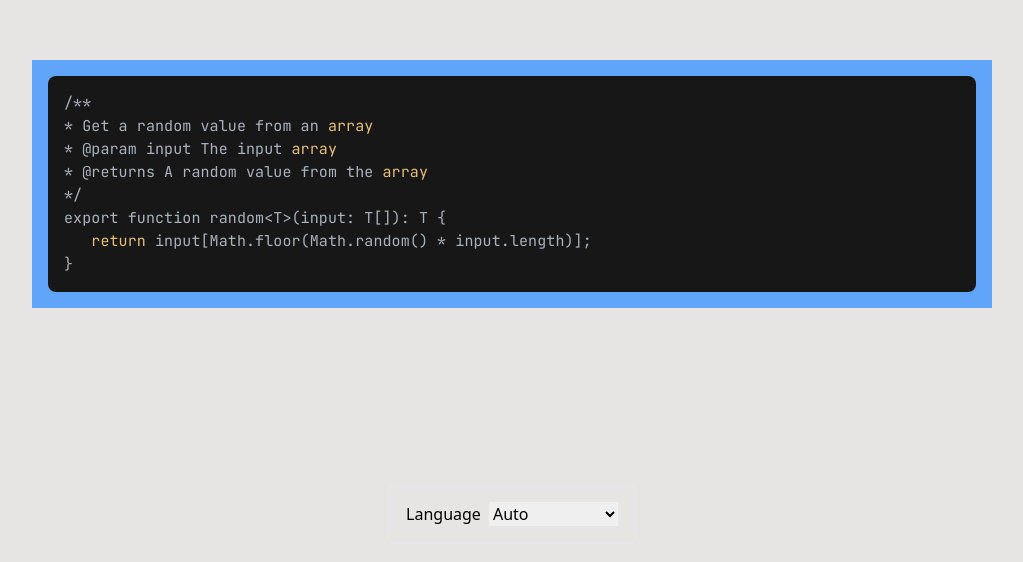
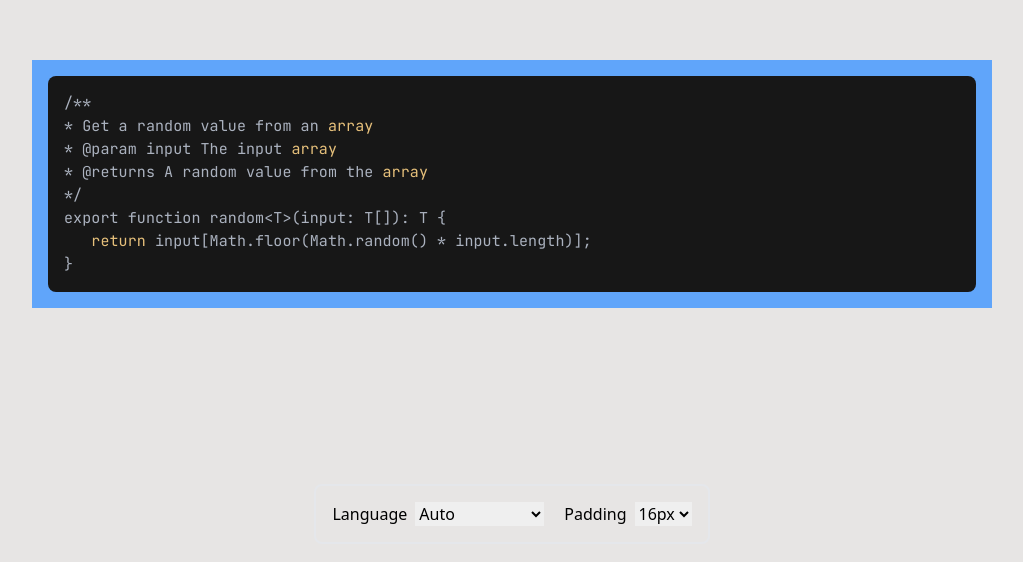
Before and after one commit to JanPlazovnik/codesnap, a React (Vite) app: page / in a window 1280 px wide. Shown: the part 216-778 px from the top of the page, without its empty margins (128-1151 px from the left). Built offline with nearby package versions, Linux system fonts and the light colour scheme.

Commit message:
feat: added padding selector

```diff
--- a/src/componets/Settings.tsx
+++ b/src/componets/Settings.tsx
@@ -1,11 +1,16 @@
 import hljs from 'highlight.js';
-import { useSettingsState, LanguageSetting } from '../store/zustand';
+import {
+	useSettingsState,
+	LanguageSetting,
+	paddingOptions,
+	PaddingSetting,
+} from '../store/zustand';
 
 export default function Settings() {
 	const settings = useSettingsState();
 
 	return (
-		<div className="flex flex-col gap-2 fixed bottom-10 p-4 border-2 rounded-lg border-solid">
+		<div className="flex flex-row gap-5 fixed bottom-10 p-4 border-2 rounded-lg border-solid">
 			<div className="flex gap-2">
 				<label htmlFor="language">Language</label>
 				<select
@@ -22,6 +27,23 @@ export default function Settings() {
 					))}
 				</select>
 			</div>
+
+			<div className="flex gap-2">
+				<label htmlFor="padding">Padding</label>
+				<select
+					id="padding"
+					value={settings.padding}
+					onChange={(e) =>
+						settings.setPadding(parseInt(e.target.value) as PaddingSetting)
+					}
+				>
+					{paddingOptions.map((padding: number) => (
+						<option key={padding} value={padding}>
+							{padding}px
+						</option>
+					))}
+				</select>
+			</div>
 		</div>
 	);
 }
```
